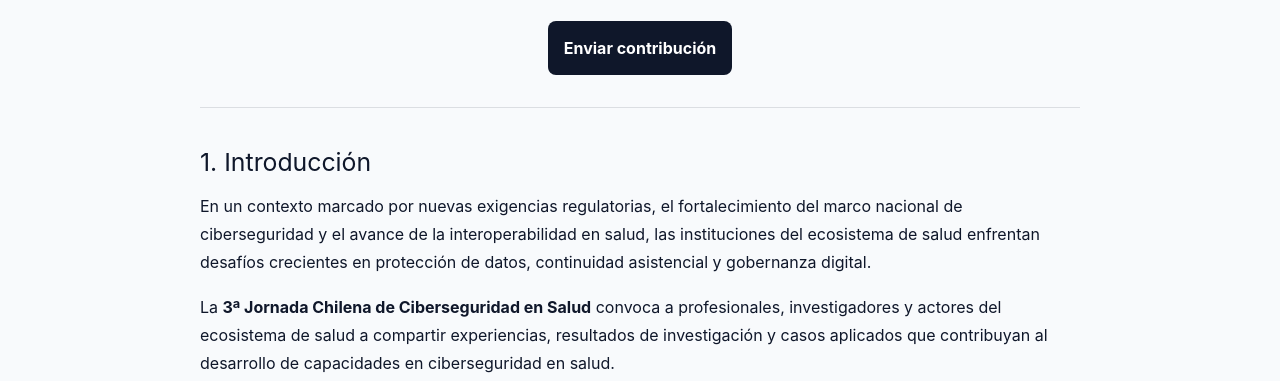
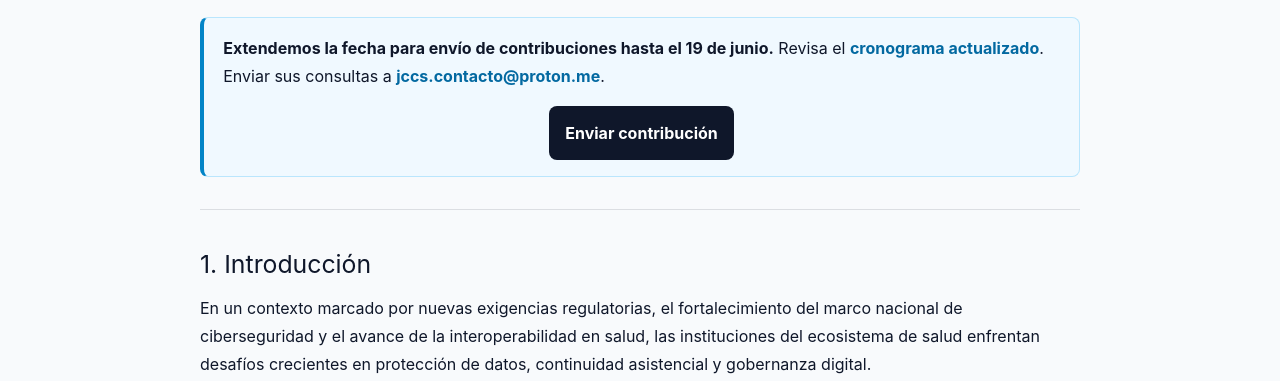
Before and after one commit to JCCS-Chile/Docs, an Astro site in the folder 2026/: page /CFP in a window 1280 px wide. Shown: the part 439-820 px from the top of the page. Built offline with nearby package versions, Linux system fonts and the light colour scheme; Astro itself is replaced by a stand-in of ours; no server answers.

Commit message:
Updated CFP dates

```diff
--- a/2026/CFP/index.md
+++ b/2026/CFP/index.md
@@ -7,7 +7,11 @@ title: Llamado a Contribuciones JCCS 2026
   <img src="./images/header.png" alt="CFP Header">
 </div>
 
+<div class="cfp-deadline-notice">
+  <strong>Extendemos la fecha para envío de contribuciones hasta el 19 de junio.</strong> Revisa el <a href="#cronograma">cronograma actualizado</a>. Enviar sus consultas a <a href="mailto:jccs.contacto@proton.me">jccs.contacto@proton.me</a>.
+
 {{CFP_FORM_HERO_BUTTON}}
+</div>
 
 ---
 
@@ -98,11 +102,11 @@ Las propuestas serán evaluadas por el Comité Científico considerando:
 
 ---
 
-## 8. Fechas Importantes
+<h2 id="cronograma">8. Fechas Importantes</h2>
 
 - Apertura del llamado: lunes 13 de abril
-- Cierre de postulaciones: viernes 29 de mayo
-- Notificación de resultados: lunes 22 de junio
+- Cierre de postulaciones: viernes 19 de junio
+- Notificación de resultados: lunes 13 de julio
 - Evento: **miércoles 12 de agosto de 2026**
 
 ---
--- a/2026/src/pages/CFP/index.astro
+++ b/2026/src/pages/CFP/index.astro
@@ -7,6 +7,8 @@ import { markdownToHtml } from "../../utils/markdown.js";
 import cfpMarkdown from "../../../CFP/index.md?raw";
 
 const title = "Llamado a Contribuciones JCCS 2026";
+const devCfpFormUrl = "https://inguandes.typeform.com/to/gp4aQlp7";
+const cfpSubmissionUrl = cfpFormUrl || (import.meta.env.DEV ? devCfpFormUrl : "");
 const escapeHtml = (value) => value
   .replace(/&/g, "&amp;")
   .replace(/</g, "&lt;")
@@ -16,14 +18,14 @@ const escapeHtml = (value) => value
 const configuredMarkdown = cfpMarkdown
   .replace(
     "{{CFP_FORM_HERO_BUTTON}}",
-    cfpFormUrl
-      ? `<div class="cfp-hero-action"><a href="${escapeHtml(cfpFormUrl)}" class="cfp-button" target="_blank" rel="noopener noreferrer">Enviar contribución</a></div>`
+    cfpSubmissionUrl
+      ? `<div class="cfp-hero-action"><a href="${escapeHtml(cfpSubmissionUrl)}" class="cfp-button" target="_blank" rel="noopener noreferrer">Enviar contribución</a></div>`
       : ""
   )
   .replace(
     "{{CFP_FORM_SECTION}}",
-    cfpFormUrl
-      ? `Las postulaciones deberán realizarse a través del formulario oficial del evento:\n\n<a href="${escapeHtml(cfpFormUrl)}" class="cfp-button" target="_blank" rel="noopener noreferrer">Enlace al formulario</a>`
+    cfpSubmissionUrl
+      ? `Las postulaciones deberán realizarse a través del formulario oficial del evento:\n\n<a href="${escapeHtml(cfpSubmissionUrl)}" class="cfp-button" target="_blank" rel="noopener noreferrer">Enlace al formulario</a>`
       : ""
   )
   .replace(
--- a/2026/src/styles/site.css
+++ b/2026/src/styles/site.css
@@ -156,6 +156,10 @@ body {
   font-size: 1.15rem;
 }
 
+.document-content [id] {
+  scroll-margin-top: 6rem;
+}
+
 .document-content p,
 .document-content ul,
 .document-content ol,
@@ -211,6 +215,24 @@ body {
   border-radius: 8px;
 }
 
+.cfp-deadline-notice {
+  margin: 1.25rem 0 1.5rem;
+  border: 1px solid #bae6fd;
+  border-left: 4px solid #0284c7;
+  border-radius: 8px;
+  background: #f0f9ff;
+  padding: 1rem 1.2rem;
+  color: #0f172a;
+}
+
+.cfp-deadline-notice a {
+  white-space: nowrap;
+}
+
+.cfp-deadline-notice .cfp-hero-action {
+  margin: 1rem 0 0;
+}
+
 .cfp-hero-action {
   display: flex;
   justify-content: center;
```
